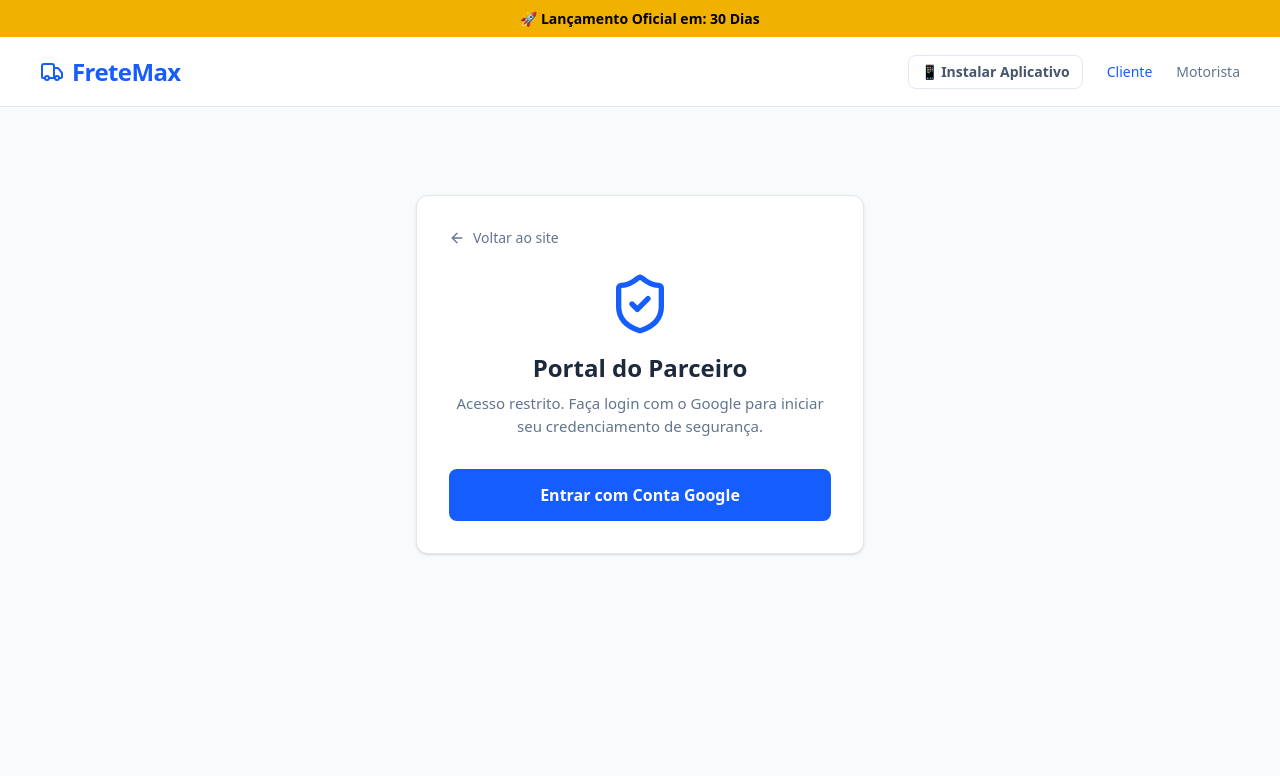
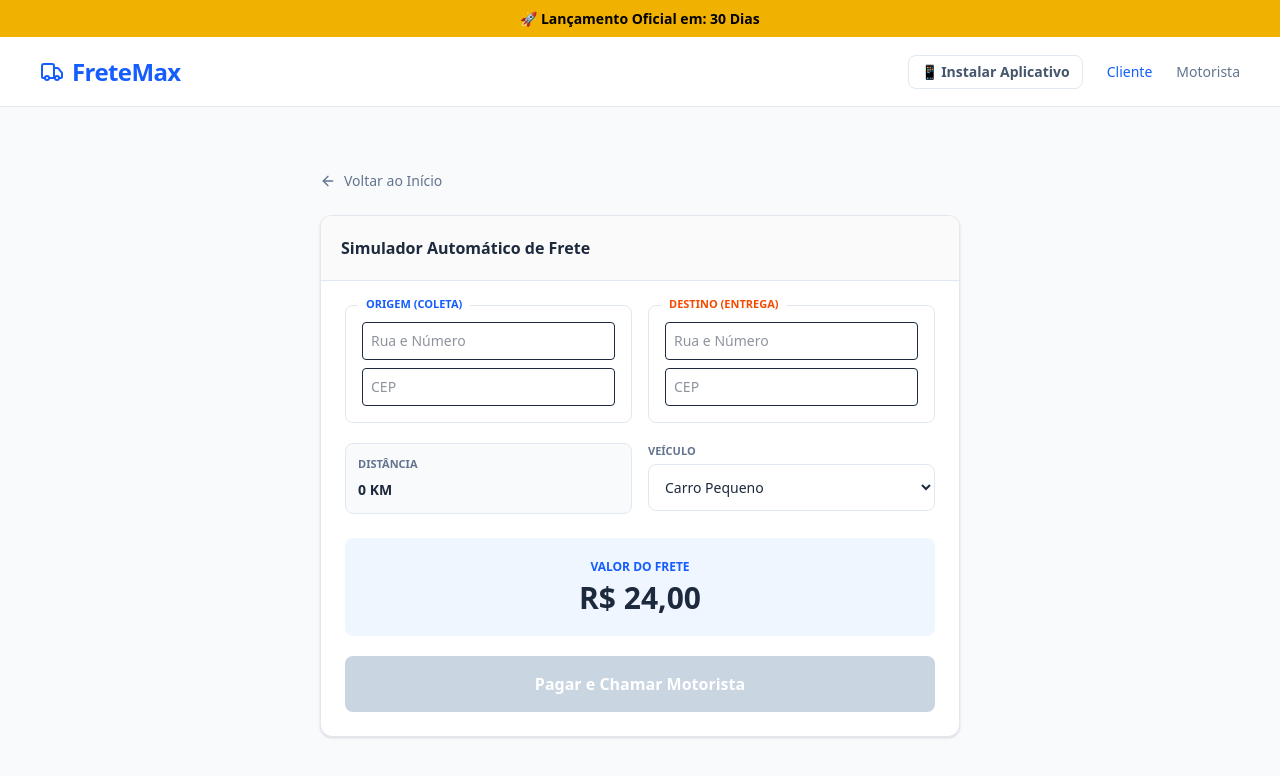
Before and after one commit to rodrigovtr38-hash/FRETEMAX, a React (Vite) app in the folder fretemax-projeto-final/: page /cliente in a window 1280 px wide. Shown: the top 776 px of the page. Built offline with nearby package versions, Linux system fonts and the light colour scheme.

Commit message:
Update Cliente.tsx

```diff
--- a/fretemax-projeto-final/src/pages/Cliente.tsx
+++ b/fretemax-projeto-final/src/pages/Cliente.tsx
@@ -1,162 +1,157 @@
-import { useState } from 'react';
-import { auth, db } from '../firebase';
-import { signInWithPopup, GoogleAuthProvider } from 'firebase/auth';
+import { useState, useEffect } from 'react';
+import { db } from '../firebase';
 import { collection, addDoc, serverTimestamp } from 'firebase/firestore';
-import { ShieldCheck, UploadCloud, AlertCircle, ArrowLeft } from 'lucide-react';
+import { MapPin, CheckCircle2, ArrowLeft } from 'lucide-react';
 
-// CORREÇÃO CIRÚRGICA: Criando o provider direto aqui para não depender do firebase.ts
-const provider = new GoogleAuthProvider();
+export default function Cliente() {
+  const [coletaRua, setColetaRua] = useState('');
+  const [coletaCep, setColetaCep] = useState('');
+  const [entregaRua, setEntregaRua] = useState('');
+  const [entregaCep, setEntregaCep] = useState('');
 
-export default function Motorista() {
-  const [user, setUser] = useState<any>(null);
-  const [step, setStep] = useState(1);
-  const [isSubmitting, setIsSubmitting] = useState(false);
+  const [autoDistance, setAutoDistance] = useState(0);
+  const [isCalculating, setIsCalculating] = useState(false);
 
-  const [form, setForm] = useState({
-    nome: '',
-    whatsapp: '',
-    placa: '',
-    renavam: '',
-    categoria: 'Carro Pequeno'
-  });
+  const [company, setCompany] = useState('');
+  const [material, setMaterial] = useState('');
+  const [weight, setWeight] = useState('');
 
-  const handleLogin = async () => {
+  const [vehicle, setVehicle] = useState('Carro Pequeno');
+  const [urgent, setUrgent] = useState(false);
+
+  const [orderStatus, setOrderStatus] = useState<string | null>(null);
+
+  // MOTOR MATEMÁTICO BLINDADO
+  let multiplicador = 2;
+  if (vehicle.includes('Utilitário')) multiplicador = 3;
+  if (vehicle.includes('Caminhão')) multiplicador = 5;
+  if (vehicle.includes('Carreta')) multiplicador = 10;
+
+  const distanciaSegura = autoDistance || 0;
+  const base = 20;
+
+  const valorMotorista = base + (distanciaSegura * multiplicador);
+  let valorCliente = valorMotorista * 1.20;
+  if (urgent) {
+    valorCliente *= 1.30;
+  }
+
+  const valorFormatado = `R$ ${valorCliente.toFixed(2).replace('.', ',')}`;
+
+  const handleCepChange = (e: React.ChangeEvent<HTMLInputElement>, setter: React.Dispatch<React.SetStateAction<string>>) => {
+    let v = e.target.value.replace(/\D/g, '');
+    if (v.length > 5) v = v.replace(/^(\d{5})(\d)/, '$1-$2');
+    setter(v.slice(0, 9));
+  };
+
+  useEffect(() => {
+    if (coletaCep.length === 9 && entregaCep.length === 9) {
+      setIsCalculating(true);
+      const timer = setTimeout(() => {
+        setAutoDistance(18.5);
+        setIsCalculating(false);
+      }, 1200);
+      return () => clearTimeout(timer);
+    } else {
+      setAutoDistance(0);
+    }
+  }, [coletaCep, entregaCep]);
+
+  const handlePagar = async () => {
+    if (!coletaRua || !coletaCep || !entregaRua || !entregaCep || autoDistance <= 0) {
+      alert("Preencha todos os campos de endereço corretamente.");
+      return;
+    }
+
+    setOrderStatus('aguardando_motorista');
+
     try {
-      const result = await signInWithPopup(auth, provider);
-      setUser(result.user);
+      await addDoc(collection(db, 'fretes'), {
+        cidadeOrigem: `${coletaRua}, CEP: ${coletaCep}`,
+        cidadeDestino: `${entregaRua}, CEP: ${entregaCep}`,
+        distancia: distanciaSegura,
+        veiculo: vehicle,
+        responsavel: company,
+        material: material,
+        peso: weight,
+        urgente: urgent,
+        valorMotorista,
+        valorCliente,
+        status: 'aguardando_motorista',
+        createdAt: serverTimestamp()
+      });
     } catch (error) {
-      console.error("Erro no login:", error);
+      alert("Falha de conexão. Tente novamente.");
+      setOrderStatus(null);
     }
   };
 
-  const handleChange = (e: any) => {
-    setForm({ ...form, [e.target.name]: e.target.value });
-  };
-
-  const handleSubmit = async () => {
-    if (!form.nome || !form.placa || !form.renavam) {
-        alert("Compliance: Preencha todos os dados obrigatórios do veículo.");
-        return;
-    }
-    setIsSubmitting(true);
-    try {
-      await addDoc(collection(db, 'motoristas_cadastros'), {
-        ...form,
-        email: user.email,
-        status: 'pendente_aprovacao',
-        createdAt: serverTimestamp(),
-      });
-      setStep(3);
-    } catch (error) {
-      console.error("Erro ao salvar:", error);
-      alert("Erro de conexão. Tente novamente.");
-    } finally {
-      setIsSubmitting(false);
-    }
-  };
-
-  // TELA 0: LOGIN INICIAL
-  if (!user) {
+  if (orderStatus === 'aguardando_motorista') {
     return (
-      <div className="max-w-md mx-auto mt-12 bg-white p-8 rounded-xl shadow-sm border border-slate-200 text-center">
-        <button onClick={() => window.location.href = '/'} className="flex items-center gap-2 text-slate-500 hover:text-slate-800 transition-colors mb-6 font-medium text-sm">
-            <ArrowLeft className="w-4 h-4" /> Voltar ao site
-        </button>
-        <ShieldCheck className="w-16 h-16 text-blue-600 mx-auto mb-4" />
-        <h1 className="text-2xl font-bold text-slate-800 mb-2">Portal do Parceiro</h1>
-        <p className="text-slate-500 mb-8 text-[15px]">Acesso restrito. Faça login com o Google para iniciar seu credenciamento de segurança.</p>
-        <button onClick={handleLogin} className="w-full bg-blue-600 text-white font-bold py-3.5 px-4 rounded-lg hover:bg-blue-700 transition-colors">
-          Entrar com Conta Google
-        </button>
-      </div>
-    );
-  }
-
-  // ETAPA 1: DADOS DO VEÍCULO
-  if (step === 1) {
-    return (
-      <div className="max-w-md mx-auto mt-10 bg-white p-6 rounded-xl shadow-sm border border-slate-200">
-        <h2 className="text-[18px] font-bold text-slate-800 mb-1">Etapa 1: Dados Oficiais</h2>
-        <p className="text-sm text-slate-500 mb-5">Preencha os dados exatos do documento.</p>
-        <div className="space-y-4">
-          <div>
-              <label className="block text-[12px] font-bold text-slate-500 mb-1 uppercase">Nome Completo</label>
-              <input name="nome" placeholder="Igual à CNH" onChange={handleChange} className="w-full p-3 border-[1.5px] border-slate-200 rounded-lg text-sm focus:border-blue-600 focus:outline-none" />
+      <div className="max-w-md mx-auto mt-10 bg-white rounded-xl border border-slate-200 shadow-sm overflow-hidden">
+        <div className="p-5 border-b border-slate-200 bg-slate-50 flex justify-between items-center">
+          <h2 className="text-[16px] font-semibold text-slate-800">Status do Frete</h2>
+          <span className="px-3 py-1 rounded-full text-[12px] font-bold bg-[#fef3c7] text-[#92400e]">Buscando...</span>
+        </div>
+        <div className="p-8 flex flex-col items-center text-center gap-4">
+          <MapPin className="w-10 h-10 text-blue-600 animate-bounce" />
+          <p className="text-[16px] font-semibold text-slate-800">Procurando motoristas na região...</p>
+          <div className="w-full h-2 bg-slate-100 rounded-full mt-4 overflow-hidden">
+            <div className="w-1/2 h-full bg-blue-600 animate-pulse"></div>
           </div>
-          <div>
-              <label className="block text-[12px] font-bold text-slate-500 mb-1 uppercase">WhatsApp</label>
-              <input name="whatsapp" placeholder="(00) 00000-0000" onChange={handleChange} className="w-full p-3 border-[1.5px] border-slate-200 rounded-lg text-sm focus:border-blue-600 focus:outline-none" />
-          </div>
-          <div className="grid grid-cols-2 gap-3">
-              <div>
-                  <label className="block text-[12px] font-bold text-slate-500 mb-1 uppercase">Placa</label>
-                  <input name="placa" placeholder="ABC-1234" onChange={handleChange} className="w-full p-3 border-[1.5px] border-slate-200 rounded-lg uppercase text-sm focus:border-blue-600 focus:outline-none" />
-              </div>
-              <div>
-                  <label className="block text-[12px] font-bold text-slate-500 mb-1 uppercase">RENAVAM</label>
-                  <input name="renavam" placeholder="0000000000" onChange={handleChange} className="w-full p-3 border-[1.5px] border-slate-200 rounded-lg text-sm focus:border-blue-600 focus:outline-none" />
-              </div>
-          </div>
-          <div>
-              <label className="block text-[12px] font-bold text-slate-500 mb-1 uppercase">Categoria do Veículo</label>
-              <select name="categoria" onChange={handleChange} className="w-full p-3 border-[1.5px] border-slate-200 rounded-lg bg-white text-sm focus:border-blue-600 focus:outline-none">
-                <option value="Carro Pequeno">Carro Pequeno</option>
-                <option value="Utilitário">Utilitário (Fiorino, Kangoo)</option>
-                <option value="Caminhão 3/4">Caminhão 3/4</option>
-                <option value="Carreta">Carreta (Até 30 Toneladas)</option>
-              </select>
-          </div>
-          <button onClick={() => setStep(2)} className="w-full bg-slate-800 text-white font-bold py-3.5 rounded-lg mt-2 hover:bg-slate-900 transition-colors">
-              Continuar para Documentos
-          </button>
         </div>
       </div>
     );
   }
 
-  // ETAPA 2: UPLOAD DE DOCUMENTOS
-  if (step === 2) {
-    return (
-      <div className="max-w-md mx-auto mt-10 bg-white p-6 rounded-xl shadow-sm border border-slate-200">
-         <h2 className="text-[18px] font-bold text-slate-800 mb-1">Etapa Final: Documentação</h2>
-         <p className="text-sm text-slate-500 mb-5">Envie fotos legíveis para a análise de segurança.</p>
-         <div className="space-y-4">
-            <div className="border-2 border-dashed border-slate-300 p-6 rounded-lg text-center cursor-pointer hover:bg-slate-50 transition-colors">
-                <UploadCloud className="w-8 h-8 text-blue-500 mx-auto mb-2" />
-                <p className="text-[15px] font-bold text-slate-700">Foto da CNH</p>
-                <p className="text-[12px] text-slate-500 mb-3">Tire do documento fora do plástico</p>
-                <input type="file" className="text-sm w-full file:mr-4 file:py-2 file:px-4 file:rounded-full file:border-0 file:text-sm file:font-semibold file:bg-blue-50 file:text-blue-700 hover:file:bg-blue-100" />
+  return (
+    <div className="max-w-2xl mx-auto px-4 py-6">
+      <button onClick={() => window.location.href = '/'} className="flex items-center gap-2 text-slate-500 hover:text-slate-800 mb-6 font-medium text-sm">
+        <ArrowLeft className="w-4 h-4" /> Voltar ao Início
+      </button>
+
+      <div className="bg-white rounded-xl border border-slate-200 shadow-sm overflow-hidden">
+        <div className="p-5 border-b border-slate-200 bg-neutral-50"><h2 className="text-[16px] font-semibold text-slate-800">Simulador Automático de Frete</h2></div>
+        <div className="p-6 space-y-5">
+          <div className="grid grid-cols-1 md:grid-cols-2 gap-4">
+            <div className="p-4 border-[1.5px] border-slate-200 rounded-lg relative">
+              <span className="absolute -top-[10px] left-3 bg-white px-2 text-[11px] font-bold uppercase text-blue-600">Origem (Coleta)</span>
+              <input className="w-full p-2 mb-2 border-[1.5px] rounded text-sm focus:border-blue-600 outline-none" placeholder="Rua e Número" value={coletaRua} onChange={e => setColetaRua(e.target.value)} />
+              <input className="w-full p-2 border-[1.5px] rounded text-sm focus:border-blue-600 outline-none" placeholder="CEP" value={coletaCep} onChange={e => handleCepChange(e, setColetaCep)} maxLength={9} />
             </div>
-            <div className="border-2 border-dashed border-slate-300 p-6 rounded-lg text-center cursor-pointer hover:bg-slate-50 transition-colors">
-                <UploadCloud className="w-8 h-8 text-blue-500 mx-auto mb-2" />
-                <p className="text-[15px] font-bold text-slate-700">Documento do Carro (CRLV)</p>
-                <p className="text-[12px] text-slate-500 mb-3">Pode ser o documento digital (PDF/Print)</p>
-                <input type="file" className="text-sm w-full file:mr-4 file:py-2 file:px-4 file:rounded-full file:border-0 file:text-sm file:font-semibold file:bg-blue-50 file:text-blue-700 hover:file:bg-blue-100" />
+            <div className="p-4 border-[1.5px] border-slate-200 rounded-lg relative">
+              <span className="absolute -top-[10px] left-3 bg-white px-2 text-[11px] font-bold uppercase text-orange-600">Destino (Entrega)</span>
+              <input className="w-full p-2 mb-2 border-[1.5px] rounded text-sm focus:border-blue-600 outline-none" placeholder="Rua e Número" value={entregaRua} onChange={e => setEntregaRua(e.target.value)} />
+              <input className="w-full p-2 border-[1.5px] rounded text-sm focus:border-blue-600 outline-none" placeholder="CEP" value={entregaCep} onChange={e => handleCepChange(e, setEntregaCep)} maxLength={9} />
             </div>
-            <button onClick={handleSubmit} disabled={isSubmitting} className="w-full bg-green-600 text-white font-bold py-3.5 rounded-lg hover:bg-green-700 transition-colors mt-4">
-                {isSubmitting ? 'Criptografando dados...' : 'Enviar para Análise de Segurança'}
-            </button>
-            <button onClick={() => setStep(1)} className="w-full text-slate-500 text-sm font-medium hover:text-slate-700 py-2">
-                Voltar e corrigir dados
-            </button>
-         </div>
+          </div>
+
+          <div className="grid grid-cols-2 gap-4">
+            <div className="p-3 border-[1.5px] border-slate-200 rounded-lg bg-slate-50">
+              <label className="block text-[11px] font-bold text-slate-500 mb-1 uppercase">Distância</label>
+              {isCalculating ? <span className="text-blue-600 text-sm font-bold animate-pulse">Calculando...</span> : <span className="text-slate-800 text-sm font-bold">{distanciaSegura} KM</span>}
+            </div>
+            <div>
+              <label className="block text-[11px] font-bold text-slate-500 mb-1 uppercase">Veículo</label>
+              <select className="w-full p-3 border-[1.5px] border-slate-200 rounded-lg bg-white text-sm outline-none focus:border-blue-600" value={vehicle} onChange={e => setVehicle(e.target.value)}>
+                <option value="Carro Pequeno">Carro Pequeno</option>
+                <option value="Utilitário (Fiorino, Kangoo)">Utilitário (Fiorino, Kangoo)</option>
+                <option value="Caminhão 3/4">Caminhão 3/4</option>
+                <option value="Carreta (Até 30t)">Carreta (Até 30t)</option>
+              </select>
+            </div>
+          </div>
+
+          <div className="bg-[#eff6ff] p-5 rounded-lg text-center mt-6">
+            <p className="text-[12px] font-bold text-blue-600 uppercase">Valor do Frete</p>
+            <p className="text-3xl font-black text-slate-800 mt-1">{valorFormatado}</p>
+          </div>
+
+          <button onClick={handlePagar} disabled={distanciaSegura <= 0} className="w-full bg-blue-600 text-white font-bold py-4 rounded-lg hover:bg-blue-700 transition-colors disabled:bg-slate-300">
+            Pagar e Chamar Motorista
+          </button>
+        </div>
       </div>
-    );
-  }
-
-  // TELA FINAL: COMPLIANCE
-  return (
-    <div className="max-w-md mx-auto mt-12 bg-white p-8 rounded-xl shadow-sm border border-slate-200 text-center animate-in fade-in zoom-in duration-300">
-      <AlertCircle className="w-16 h-16 text-yellow-500 mx-auto mb-4" />
-      <h2 className="text-[22px] font-bold text-slate-800 mb-2">Conta em Análise</h2>
-      <p className="text-slate-600 text-[15px] leading-relaxed">
-        Seus documentos foram recebidos pelo nosso sistema e estão passando pelo rigoroso processo de Background Check (Verificação de Antecedentes).
-      </p>
-      <div className="mt-6 p-4 bg-slate-50 rounded-lg border border-slate-100">
-          <p className="text-slate-800 text-[14px] font-bold uppercase tracking-wide">Prazo de liberação</p>
-          <p className="text-blue-600 font-black text-xl mt-1">Até 24 horas</p>
-      </div>
-      <p className="text-slate-400 mt-6 text-[13px]">Você será notificado via WhatsApp assim que sua conta for ativada para receber fretes.</p>
     </div>
   );
 }
```
